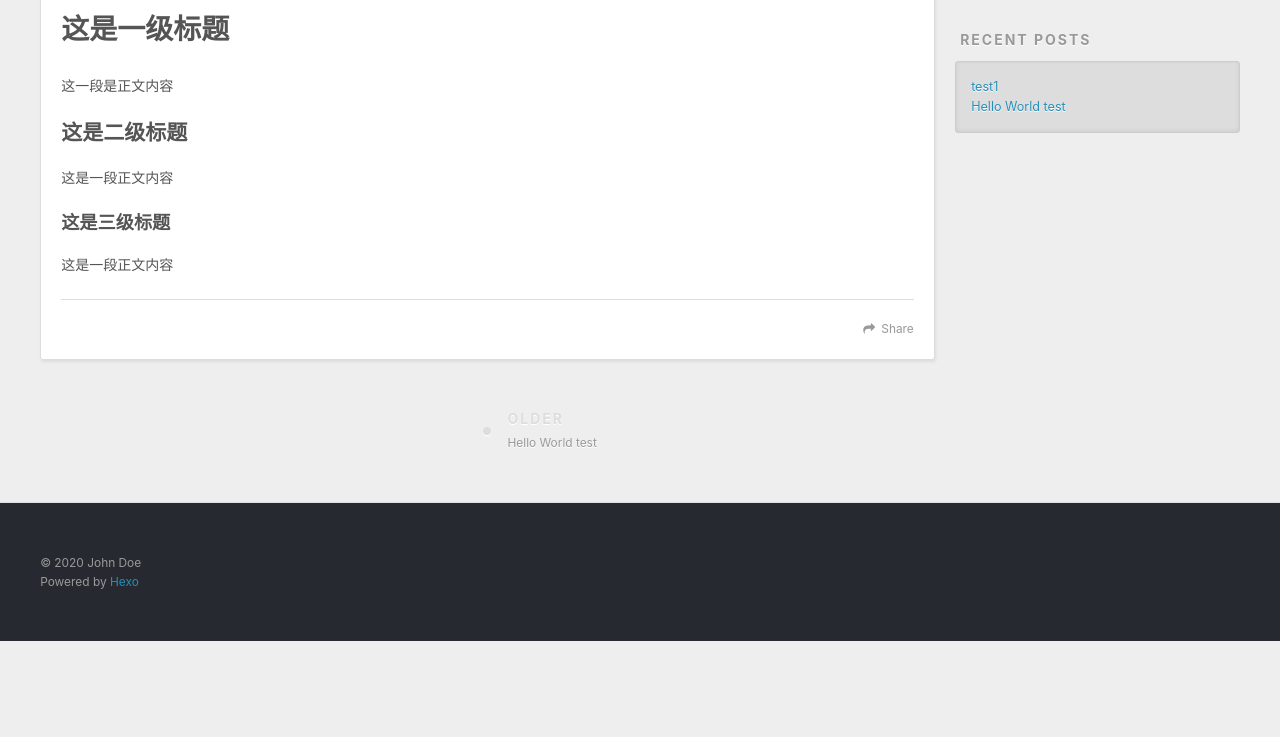
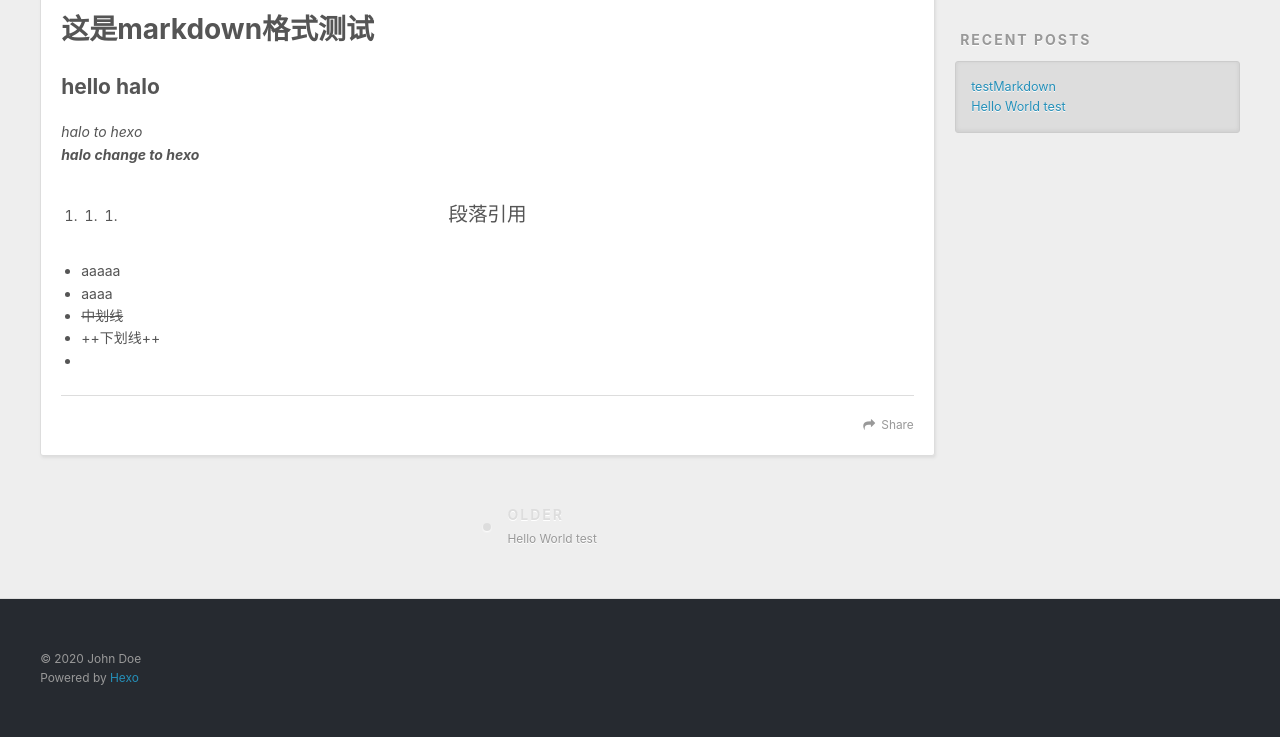
Before and after one commit to Rajahn/Rajahn.github.io, a plain HTML site: page 2020/05/16/testmarkdown/index.html in a window 1280 px wide. Shown: the part 448-1185 px from the top of the page. Before the commit the page ends 1089 px from the top, so only its background shows below. Drawn offline with nearby package versions, Linux system fonts and the light colour scheme.

Commit message:
Site updated: 2020-05-30 03:27:20

```diff
--- a/2020/05/16/test1/index.html
+++ b/2020/05/16/testmarkdown/index.html
@@ -5,17 +5,17 @@
 
 
 
-  <title>test1 | Hexo</title>
+  <title>testMarkdown | Hexo</title>
   <meta name="viewport" content="width=device-width, initial-scale=1, maximum-scale=1">
-  <meta name="description" content="这是一级标题这一段是正文内容 这是二级标题这是一段正文内容 这是三级标题这是一段正文内容">
+  <meta name="description" content="这是markdown格式测试hello halohalo to hexohalo change to hexo     段落引用         aaaaa aaaa 中划线 ++下划线++">
 <meta property="og:type" content="article">
-<meta property="og:title" content="test1">
-<meta property="og:url" content="http://yoursite.com/2020/05/16/test1/index.html">
+<meta property="og:title" content="testMarkdown">
+<meta property="og:url" content="http://yoursite.com/2020/05/16/testmarkdown/index.html">
 <meta property="og:site_name" content="Hexo">
-<meta property="og:description" content="这是一级标题这一段是正文内容 这是二级标题这是一段正文内容 这是三级标题这是一段正文内容">
+<meta property="og:description" content="这是markdown格式测试hello halohalo to hexohalo change to hexo     段落引用         aaaaa aaaa 中划线 ++下划线++">
 <meta property="og:locale" content="en_US">
-<meta property="article:published_time" content="2020-05-16T09:03:08.000Z">
-<meta property="article:modified_time" content="2020-05-16T09:04:48.949Z">
+<meta property="article:published_time" content="2020-05-16T18:33:12.295Z">
+<meta property="article:modified_time" content="2020-05-16T18:33:12.295Z">
 <meta property="article:author" content="John Doe">
 <meta name="twitter:card" content="summary">
 
@@ -66,10 +66,10 @@
   </div>
 </header>
       <div class="outer">
-        <section id="main"><article id="post-test1" class="article article-type-post" itemscope itemprop="blogPost">
+        <section id="main"><article id="post-testmarkdown" class="article article-type-post" itemscope itemprop="blogPost">
   <div class="article-meta">
-    <a href="/2020/05/16/test1/" class="article-date">
-  <time datetime="2020-05-16T09:03:08.000Z" itemprop="datePublished">2020-05-16</time>
+    <a href="/2020/05/16/testmarkdown/" class="article-date">
+  <time datetime="2020-05-16T18:33:12.295Z" itemprop="datePublished">2020-05-16</time>
 </a>
 
   </div>
@@ -80,7 +80,7 @@
 
 
     <h1 class="article-title" itemprop="name">
-      test1
+      testMarkdown
     </h1>
 
 
@@ -88,14 +88,31 @@
 
     <div class="article-entry" itemprop="articleBody">
 
-        <h1 id="这是一级标题"><a href="#这是一级标题" class="headerlink" title="这是一级标题"></a>这是一级标题</h1><p>这一段是正文内容</p>
-<h2 id="这是二级标题"><a href="#这是二级标题" class="headerlink" title="这是二级标题"></a>这是二级标题</h2><p>这是一段正文内容</p>
-<h3 id="这是三级标题"><a href="#这是三级标题" class="headerlink" title="这是三级标题"></a>这是三级标题</h3><p>这是一段正文内容</p>
+        <h1 id="这是markdown格式测试"><a href="#这是markdown格式测试" class="headerlink" title="这是markdown格式测试"></a>这是markdown格式测试</h1><h2 id="hello-halo"><a href="#hello-halo" class="headerlink" title="hello halo"></a>hello halo</h2><p><em>halo to hexo</em><br><strong><em>halo change to hexo</em></strong></p>
+<ol>
+<li><ol>
+<li><ol>
+<li><blockquote>
+<p>段落引用</p>
+</blockquote>
+</li>
+</ol>
+</li>
+</ol>
+</li>
+</ol>
+<ul>
+<li>aaaaa</li>
+<li>aaaa</li>
+<li><del>中划线</del></li>
+<li>++下划线++</li>
+<li></li>
+</ul>
 
 
     </div>
     <footer class="article-footer">
-      <a data-url="http://yoursite.com/2020/05/16/test1/" data-id="cka9euzui0000aqnthsejeth7" class="article-share-link">Share</a>
+      <a data-url="http://yoursite.com/2020/05/16/testmarkdown/" data-id="cka9euzui0000aqnthsejeth7" class="article-share-link">Share</a>
 
 
     </footer>
@@ -144,7 +161,7 @@
       <ul>
 
           <li>
-            <a href="/2020/05/16/test1/">test1</a>
+            <a href="/2020/05/16/testmarkdown/">testMarkdown</a>
           </li>
 
           <li>
```
Also changed, not shown: 2020/05/16/hello-world/index.html (+3 -3 lines), archives/2020/05/index.html (+4 -4 lines), archives/2020/index.html (+4 -4 lines), archives/index.html (+4 -4 lines), index.html (+26 -9 lines).
